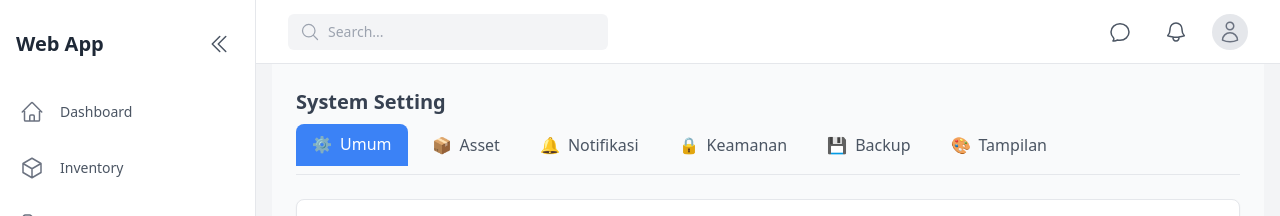
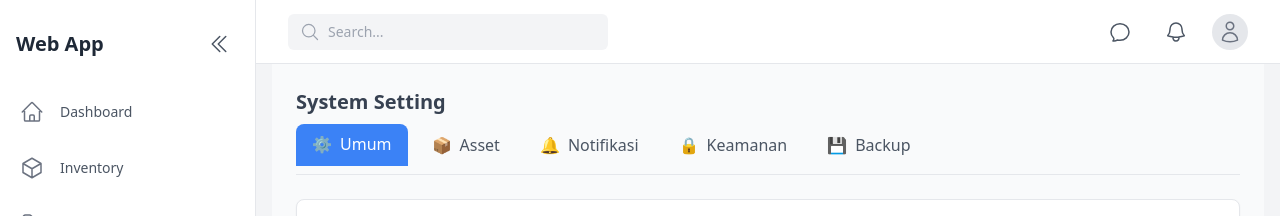
Before and after one commit to irsyadrs/web-asset, a Next.js app: page /settings in a window 1280 px wide. Shown: the top 216 px of the page. Built offline with nearby package versions, Linux system fonts and the light colour scheme.

Commit message:
refactor: Remove AppearanceSettings component and related tab from SettingsPage

```diff
--- a/app/(main)/settings/page.js
+++ b/app/(main)/settings/page.js
@@ -7,7 +7,6 @@ import AssetSettings from "@/components/setting-components/AssetSettings";
 import NotificationSettings from "@/components/setting-components/NotificationSettings";
 import SecuritySettings from "@/components/setting-components/SecuritySettings";
 import BackupSettings from "@/components/setting-components/BackupSettings";
-import AppearanceSettings from "@/components/setting-components/AppearanceSettings";
 
 function SettingsPage() {
   const [activeTab, setActiveTab] = useState("general");
@@ -104,7 +103,6 @@ function SettingsPage() {
     { id: "notifications", label: "Notifikasi", icon: "🔔" },
     { id: "security", label: "Keamanan", icon: "🔒" },
     { id: "backup", label: "Backup", icon: "💾" },
-    { id: "appearance", label: "Tampilan", icon: "🎨" },
   ];
 
   const renderActiveTabContent = () => {
@@ -120,8 +118,6 @@ function SettingsPage() {
       case "backup":
         return <BackupSettings settings={settings.backup} onSettingChange={handleSettingChange} isDarkMode={isDarkMode} />;
       case "appearance":
-        return <AppearanceSettings settings={settings.general} onSettingChange={handleSettingChange} isDarkMode={isDarkMode} setIsDarkMode={setIsDarkMode} />;
-      default:
         return null;
     }
   };
```
